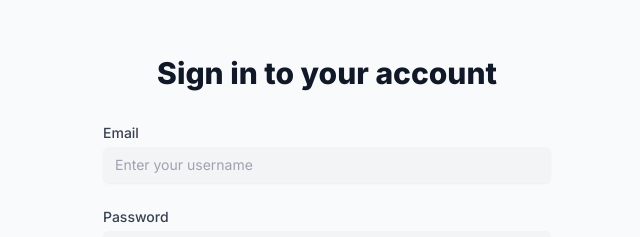
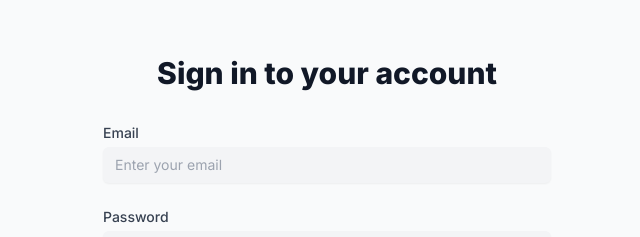
Before and after one commit to AlvaroSeptra/FrontendGroupH, a Next.js app: page /login in a window 1280 px wide. Shown: the part 198-435 px from the top of the page, without its empty margins (313-953 px from the left). Built offline with nearby package versions, Linux system fonts and the light colour scheme.

Commit message:
loginform

```diff
--- a/src/components/loginform.tsx
+++ b/src/components/loginform.tsx
@@ -18,13 +18,21 @@ const LoginForm: React.FC = () => {
   const [showPassword, setShowPassword] = useState(false);
 
   const handleLogin = async (values: { email: string; password: string }) => {
+    console.log("Sending the following data to backend:", values); // Log the request data
+
     try {
       const response = await loginUser(values.email, values.password);
-      // Handle successful login (e.g., save token, redirect)
       localStorage.setItem("token", response.data.token); // Save token to localStorage
       console.log("Login successful");
     } catch (error) {
-      // Handle login error (e.g., show error message)
+      console.error("Login error", error);
+      if (error.response) {
+        // Log error response from the server
+        console.error("Error response from server:", error.response.data);
+      } else {
+        // Log any other error (e.g., network error)
+        console.error("An unexpected error occurred:", error.message);
+      }
     }
   };
 
@@ -40,7 +48,7 @@ const LoginForm: React.FC = () => {
         <Form className="space-y-6">
           <div>
             <label
-              htmlFor="username"
+              htmlFor="email"
               className="block text-sm font-medium text-gray-700"
             >
               Email
@@ -48,9 +56,9 @@ const LoginForm: React.FC = () => {
             <div className="relative">
               <Field
                 type="text"
-                name="username"
+                name="email" // Update name to "email"
                 className="mt-1 block w-full rounded-md border-gray-300 bg-gray-100 pl-3 pr-10 py-2 shadow-sm focus:border-indigo-500 focus:ring-indigo-500 sm:text-sm"
-                placeholder="Enter your username"
+                placeholder="Enter your email" // Update placeholder
               />
               <ErrorMessage
                 name="email"
@@ -69,7 +77,7 @@ const LoginForm: React.FC = () => {
             <div className="relative">
               <Field
                 type={showPassword ? "text" : "password"}
-                name="password"
+                name="password" // Keep the name as "password"
                 className="mt-1 block w-full rounded-md border-gray-300 bg-gray-100 pl-3 pr-10 py-2 shadow-sm focus:border-indigo-500 focus:ring-indigo-500 sm:text-sm"
                 placeholder="Enter your password"
               />
--- a/src/services/api.ts
+++ b/src/services/api.ts
@@ -8,8 +8,8 @@ const api = axios.create({
 });
 
 // Fungsi Login
-export const loginUser = (username: string, password: string) => {
-  return api.post("/login", { username, password });
+export const loginUser = (email: string, password: string) => {
+  return api.post("/login", { email, password });
 };
 
 // Fungsi Registrasi
```
